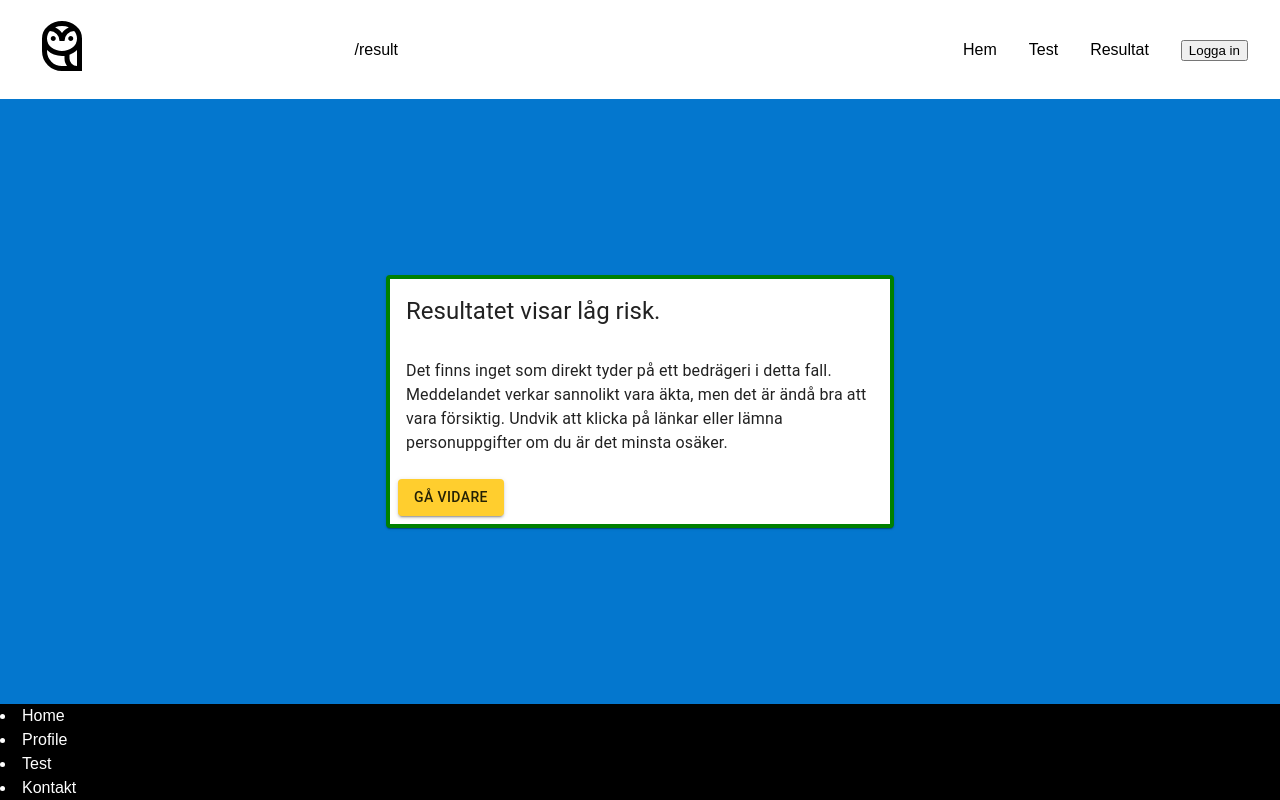
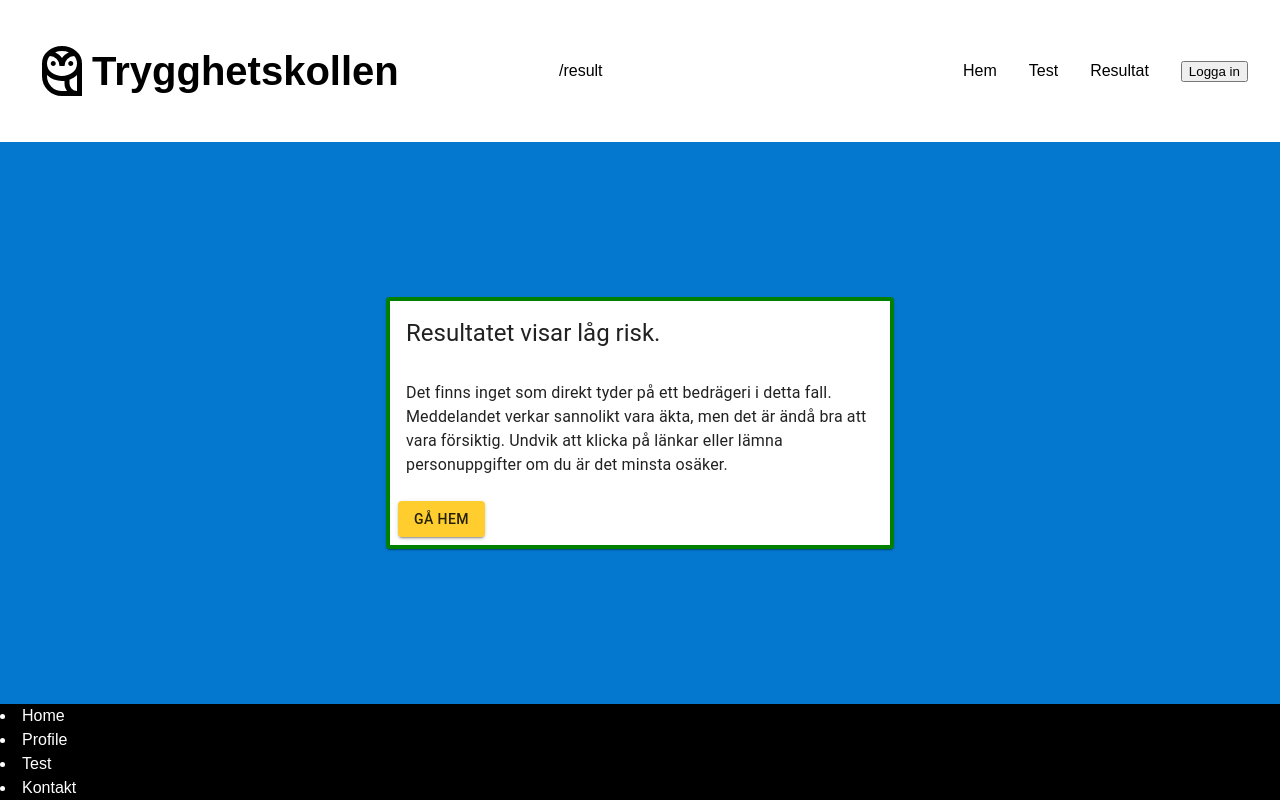
Before and after one commit to rhz1994/ScoutVision, a React (Vite) app in the folder frontend/: page /#/result in a window 1280 px wide. Built offline with nearby package versions, Linux system fonts and the light colour scheme.

Commit message:
fix logo and header with css

```diff
--- a/frontend/src/components/Hero.css
+++ b/frontend/src/components/Hero.css
@@ -1,5 +1,6 @@
 .hero-section {
   flex-grow: 1;
+  max-height: 500px;
   display: flex;
   flex-direction: column;
   justify-content: center;
--- a/frontend/src/components/Logo.css
+++ b/frontend/src/components/Logo.css
@@ -0,0 +1,15 @@
+.Navbar-link-logo {
+  /* border: 1px solid black; */
+  display: flex;
+  align-items: center;
+  text-decoration: none;
+  color: black;
+  margin-left: 2rem;
+}
+#logo {
+  /* border: 1px solid black; */
+  margin: 0;
+}
+.logo-header {
+  font-size: 2.5rem;
+}
--- a/frontend/src/components/Logo.jsx
+++ b/frontend/src/components/Logo.jsx
@@ -1,10 +1,15 @@
+import { Link } from "react-router-dom";
 import logo from "../assets/owl_24dp_BLACK_FILL0_wght400_GRAD0_opsz24.svg";
+import "./Logo.css";
 
 function Logo({ className }) {
   return (
-    <>
-      <img src={logo} alt="logo" id="logo" className={className} />
-    </>
+    <div>
+      <Link className="Navbar-link-logo logo-link" to="/">
+        <img src={logo} alt="logo" id="logo" className={className} />
+        <h1 className="logo-header">Trygghetskollen</h1>
+      </Link>
+    </div>
   );
 }
 
--- a/frontend/src/components/Navbar.jsx
+++ b/frontend/src/components/Navbar.jsx
@@ -24,9 +24,8 @@ function Navbar() {
   return (
     <header>
       <nav className="Navbar-nav">
-        <Link className="Navbar-link-logo" to="/">
-          <Logo className="Navbar-logo" />
-        </Link>
+        <Logo className="Navbar-logo" />
+
         <span>{pathname}</span>
         <span>{question}</span>
 
--- a/frontend/src/pages/Result.jsx
+++ b/frontend/src/pages/Result.jsx
@@ -2,7 +2,7 @@ import { useContext } from "react";
 import { ResultContext } from "../contexts/ResultContext";
 import "./Result.css";
 import { useNavigate } from "react-router-dom";
-import { UserContext } from "../contexts/UserContext";
+
 import {
   Card,
   CardHeader,
@@ -14,7 +14,6 @@ import {
 
 function Result() {
   const { result, setResult } = useContext(ResultContext);
-  const { user } = useContext(UserContext);
   const navigate = useNavigate();
 
   let style;
@@ -56,7 +55,7 @@ function Result() {
         <CardActions
           children={
             <Button variant="contained" color="contrast" onClick={handleClick}>
-              Gå vidare
+              Gå hem
             </Button>
           }
         />
```
